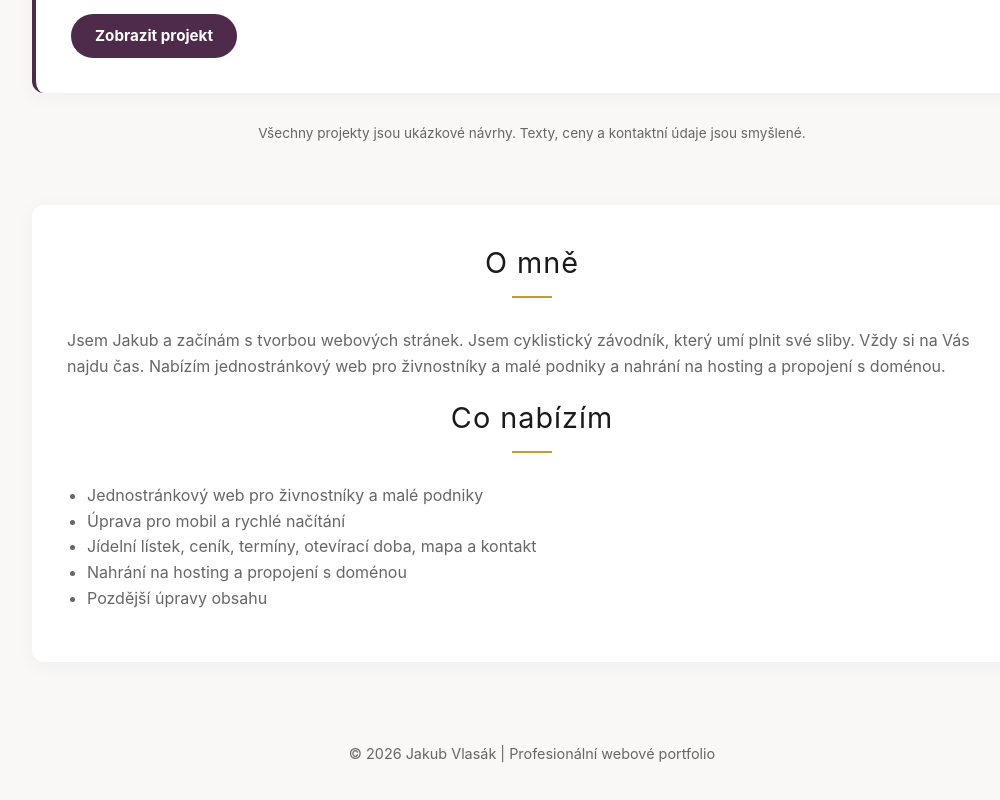
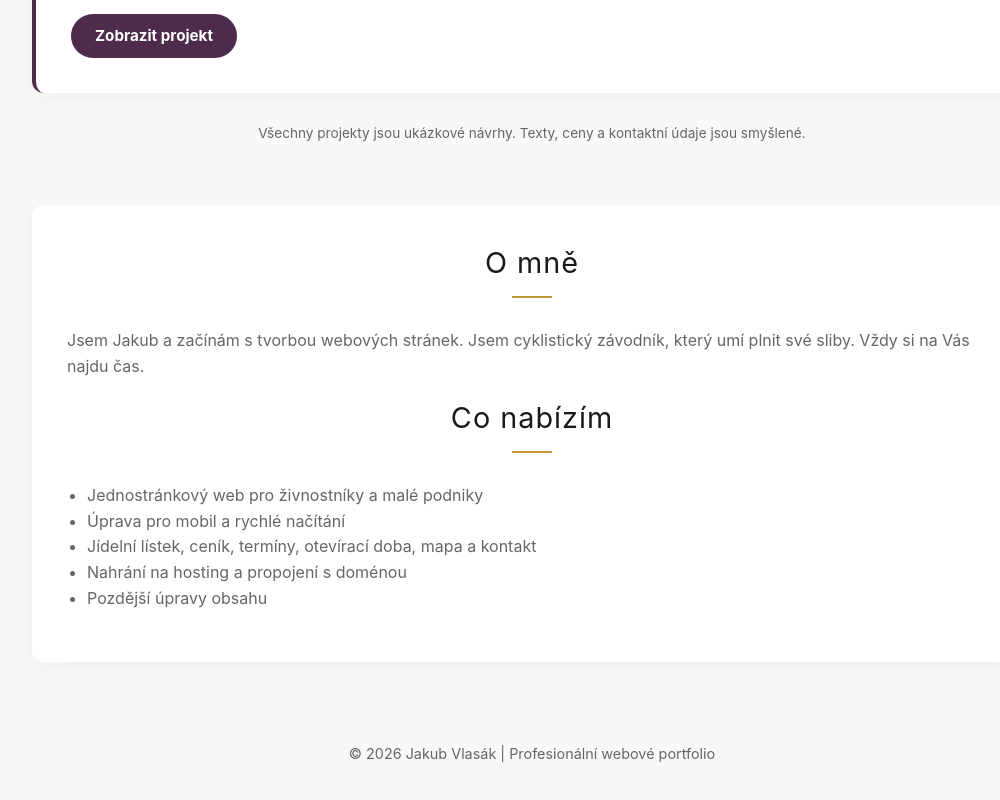
Before and after one commit to jakubvlasak211/portfolio, a plain HTML site: page index.html in a window 1280 px wide. Shown: the part 2346-3146 px from the top of the page, without its empty margins (108-1108 px from the left). Drawn offline with Linux system fonts and the light colour scheme.

Commit message:
Fix HTML formatting and structure

```diff
--- a/index.html
+++ b/index.html
@@ -210,8 +210,7 @@
         <div class="about-box">
             <h2>O mně</h2>
             <p>
-                Jsem Jakub a začínám s tvorbou webových stránek. Jsem cyklistický závodník, který umí plnit své sliby. Vždy si na Vás najdu čas. Nabízím jednostránkový web pro živnostníky a malé podniky a
-                nahrání na hosting a propojení s doménou.
+                Jsem Jakub a začínám s tvorbou webových stránek. Jsem cyklistický závodník, který umí plnit své sliby. Vždy si na Vás najdu čas.
             </p>
 
             <h2>Co nabízím</h2>
```
